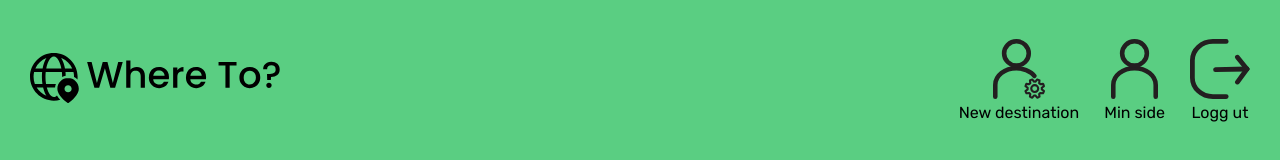
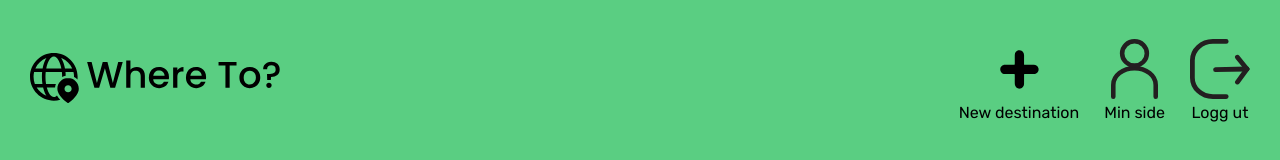
Before and after one commit to TrygveEriksen/WhereTo, a React (Vite) app in the folder TravelPlanner/: page / in a window 1280 px wide. Shown: the top 160 px of the page. Built offline with nearby package versions, Linux system fonts and the light colour scheme; no server answers; sample sign-in values are in the browser's storage.

Commit message:
feat: changed new destination logo
-Changed new destination logo

```diff
--- a/TravelPlanner/src/Components/Navbar/Navbar.jsx
+++ b/TravelPlanner/src/Components/Navbar/Navbar.jsx
@@ -37,7 +37,7 @@ function Navbar() {
           <div className="navbar-item">
             <Link to="/newdestination" className="nav-link">
               <img
-                src="/images/SVG/admin2.svg"
+                src="/images/SVG/pluss.svg"
                 alt="new_destination"
                 className="nav-logo"
                 height="60px"
```
Also changed, not shown: TravelPlanner/public/images/SVG/pluss.svg (added).
